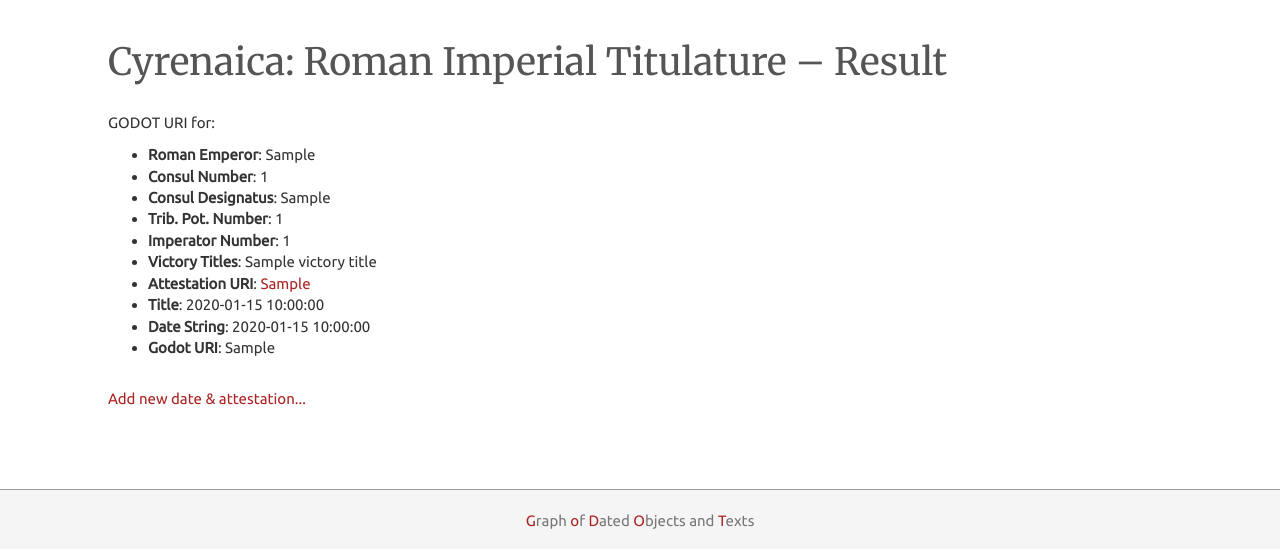
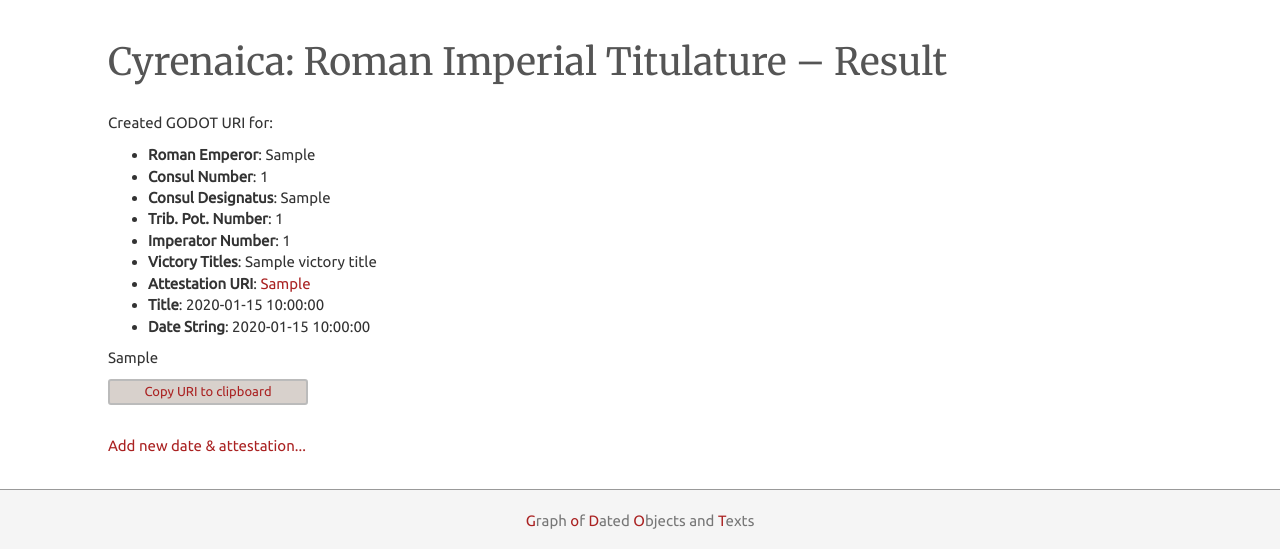
Before and after one commit to Boyquotes/godot-website, a Flask app: template app/templates/cyrenaica_emperors_result.html in a window 1280 px wide. Shown: the part 251-802 px from the top of the page. Run offline with Flask 2, Linux system fonts and the light colour scheme; the template is opened without the code that fills it: most values are stand-ins (such as "Sample title", 1, 10 or a date in 2020); parts of the project's set-up code (start-up, migrations or seed data) failed here and were passed over; some libraries are stand-ins or nearby versions.

Commit message:
added copy-to-clipboard funtionality to data entry result page

```diff
--- a/app/neo4j_utilities.py
+++ b/app/neo4j_utilities.py
@@ -38,7 +38,7 @@ def get_browse_data(yrs, page):
                             # get GODOT ID only
                             entry_dict['godot_uri'] = v.split("/")[-1]
                         if k == 'type' and label != 'GODOT':
-                            if v != 'number' and v != 'reign' and v != 'mont' and v != 'day' and v != 'consulship':
+                            if v != 'number' and v != 'reign' and v != 'month' and v != 'day' and v != 'consulship':
                                 path_str += "%s " % v
                         if k == 'value':
                             path_str += " %s " % v
@@ -552,7 +552,7 @@ def write_cyrenaica_emperor_titulature_path(roman_emperor, consul_number, consul
         cnt += 1
     # remove trailing comma
     query = query[:-1]
-    query += "where size( (g)-[:hasGodotUri]->() ) = %s return g.uri as g" % len(target_godot_uris)
+    query += "where size( (g)-[:hasGodotUri]-() ) = %s return g.uri as g" % len(target_godot_uris)
     results = query_neo4j_db(query)
     g_synchron_uri = None
     for record in results:
@@ -692,7 +692,6 @@ def _get_synchron_godot_uri_victory_titles(roman_emperor, victory_titles):
     g_synchron_uri = None
     for record in results:
         g_synchron_uri = record["g"]
-    print("g_synchron_uri: " + str(g_synchron_uri))
     if not g_synchron_uri:
         godot_uri = "https://godot.date/id/" + shortuuid.uuid()
         q_match = ""
--- a/app/templates/cyrenaica_emperors_result.html
+++ b/app/templates/cyrenaica_emperors_result.html
@@ -11,7 +11,7 @@
         {% endif %}
     {% endwith %}
     <h1>Cyrenaica: Roman Imperial Titulature &ndash; Result</h1>
-    <p>GODOT URI for:</p>
+    <p>Created GODOT URI for:</p>
     <ul>
         <li><span style="font-weight:1000">Roman Emperor</span>: {{ roman_emperor }}</li>
         <li><span style="font-weight:1000">Consul Number</span>: {{ consul_number }}</li>
@@ -26,7 +26,31 @@
         <li><span style="font-weight:1000">Attestation URI</span>: <a href="{{ attestation_uri }}">{{ attestation_uri }}</a></li>
         <li><span style="font-weight:1000">Title</span>: {{ date_title }}</li>
         <li><span style="font-weight:1000">Date String</span>: {{ date_string }}</li>
-        <li><span style="font-weight:1000">Godot URI</span>: {{ godot_uri }}</li>
     </ul>
+    <p><span id="godot_uri">{{ godot_uri }}</span></p>
+    <p>
+        <div class="g_tooltip">
+            <button class="btn btn-godot-reset btn-xs" style="margin-left:0; width:200px;" onclick="copy2clipboard()" id="copy_button">
+            Copy URI to clipboard
+            </button>
+        </div>
+    </p>
     <p style="margin-top:2em"><a href="/cyrenaica/roman_imperial_titulature">Add new date & attestation...</a></p>
+    <script>
+        function copy2clipboard() {
+            let textarea = document.createElement('textarea')
+            textarea.id = 't'
+            textarea.style.height = 0
+            document.body.appendChild(textarea)
+            textarea.value = document.getElementById("godot_uri").innerText
+            let selector = document.querySelector('#t')
+            selector.select()
+            document.execCommand('copy')
+            document.body.removeChild(textarea)
+            document.getElementById("copy_button").innerText = "Copied!"
+            setTimeout(function() {
+                document.getElementById("copy_button").innerText = "Copy URI to clipboard"
+            }, 1000);
+        }
+    </script>
 {% endblock %}
```
